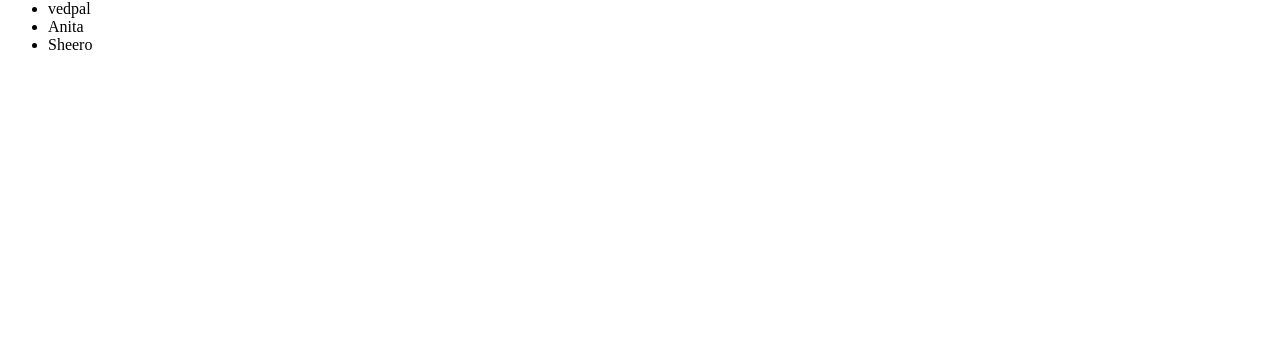
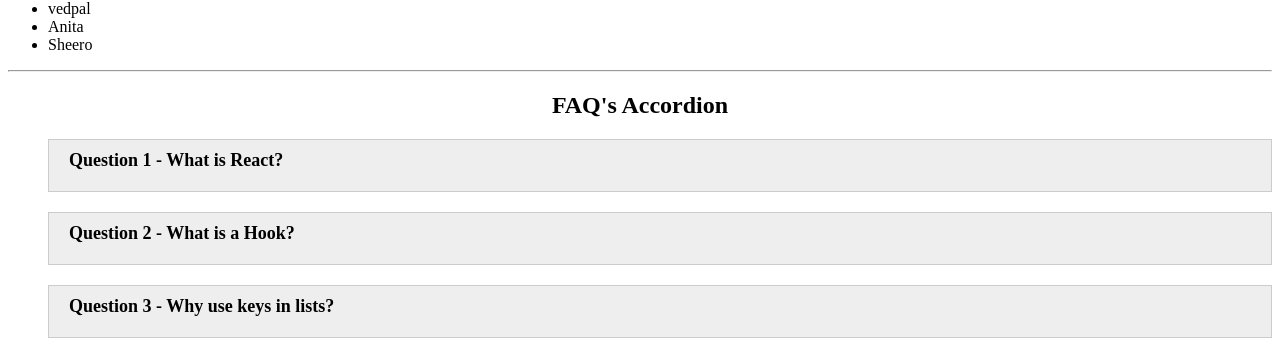
Before and after one commit to dhankhardeepak/React-Day-1-to-30, a React (Vite) app: page / in a window 1280 px wide. Shown: the part 1153-1508 px from the top of the page. Before the commit the page ends 1223 px from the top, so only its background shows below. Built offline with nearby package versions, Linux system fonts and the light colour scheme; no server answers.

Commit message:
comitting day 7

```diff
--- a/src/App.jsx
+++ b/src/App.jsx
@@ -1,5 +1,6 @@
 import Character from "./components/Character"
 import Counter from "./components/Counter"
+import Faq from "./components/Faq"
 import FetchUserData from "./components/FetchUserData"
 import Greeting from "./components/Greeting"
 import LiveSearchFilter from "./components/LiveSearchFilter"
@@ -40,6 +41,11 @@ function App() {
         <h2 style={{textAlign:"center"}}>Live Search Filter</h2>
         <LiveSearchFilter />
       </div>
+      <hr />
+      <div>
+        <h2 style={{textAlign:"center"}}>FAQ's Accordion</h2>
+        <Faq />
+      </div>
     </>
   )
 }
--- /dev/null
+++ b/src/components/Data/faqData.js
@@ -0,0 +1,17 @@
+export const faqData = [
+  {
+    id: 1,
+    question: "What is React?",
+    answer: "React is a JavaScript library for building user interfaces.",
+  },
+  {
+    id: 2,
+    question: "What is a Hook?",
+    answer: "Hooks are special functions that let you use state and other React features.",
+  },
+  {
+    id: 3,
+    question: "Why use keys in lists?",
+    answer: "Keys help React identify which items have changed, added, or removed.",
+  },
+];
--- /dev/null
+++ b/src/components/Faq.jsx
@@ -0,0 +1,42 @@
+import React, { useState } from 'react'
+import { faqData } from './Data/faqData'
+import './css/faq.css'
+
+const Faq = () => {
+  console.log(faqData)
+  const [activeItem, setActiveItem] = useState(0)
+
+  const onQuestionClick = (id) => {
+    if(id === activeItem){
+        setActiveItem(0)
+    }
+    else{
+        setActiveItem(id);
+    }
+  }
+  return (
+    <div>
+        <ul style={{listStyleType:"none"}}>
+         {faqData.map((faqItem) => {
+            return  <li key={faqItem.id} className='quediv'>
+                <div onClick={() => onQuestionClick(faqItem.id)} className='question'>
+                    <span>Question {faqItem.id} - </span>
+                    <span>{faqItem.question}</span>
+                </div>
+                {
+                    activeItem == faqItem.id ?
+                    <div className='answer'>
+                        <span>Answer {faqItem.id} - </span>
+                        <span>{faqItem.answer}</span>
+                    </div>
+                    : null
+                }
+            </li>
+         })}
+        </ul>
+    </div>
+  )
+}
+
+
+export default Faq
--- /dev/null
+++ b/src/components/css/faq.css
@@ -0,0 +1,30 @@
+.quediv{
+    box-sizing: border-box;
+    border: 1px solid #ccc;
+    background: #eee;
+    padding: 10px 20px;
+    margin-bottom: 20px;
+}
+.question{
+    font-size: 18px;
+    font-weight: 600;
+    margin-bottom: 10px;
+}
+.answer{
+    font-size: 16px;
+    font-weight: 600;
+    color: green;
+     animation: slideDown 0.3s ease-out;
+}
+@keyframes slideDown {
+  0% {
+    opacity: 0;
+    transform: translateY(-10px);
+    max-height: 0;
+  }
+  100% {
+    opacity: 1;
+    transform: translateY(0);
+    max-height: 500px; /* enough for any answer text */
+  }
+}
```
Also changed, not shown: 1 other file (tests, documents, lock files or other folders).
